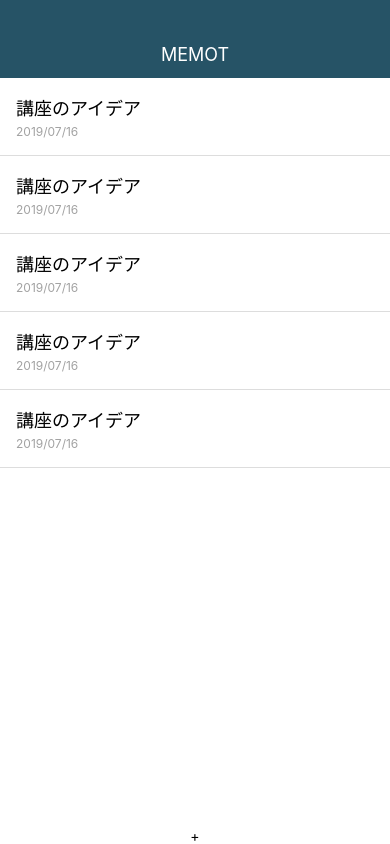
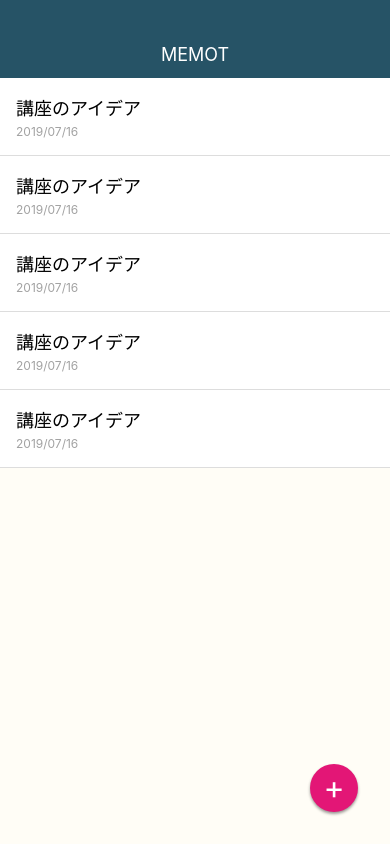
Before and after one commit to k2font/generalApp, a React Native app: screen / in a window 390 px wide. Built offline with nearby package versions, Linux system fonts and the light colour scheme.

Commit message:
feat create button in App.js

```diff
--- a/App.js
+++ b/App.js
@@ -39,8 +39,8 @@ export default function App() {
         </View>
       </View>
 
-      <View>
-        <Text>+</Text>
+      <View style={styles.memoAddButton}>
+        <Text style={styles.memoAddButtonText}>+</Text>
       </View>
     </View>
   );
@@ -49,10 +49,32 @@ export default function App() {
 const styles = StyleSheet.create({
   container: {
     flex: 1,
-    backgroundColor: '#fff',
+    backgroundColor: '#fffdf6',
     alignItems: 'center',
     justifyContent: 'center',
     paddingTop: 78,
+  },
+
+  memoAddButton: {
+    position: 'absolute',
+    bottom: 32,
+    right: 32,
+    width: 48,
+    height: 48,
+    backgroundColor: '#E31676',
+    borderRadius: 50,
+    justifyContent: 'center',
+    alignItems: 'center',
+    shadowColor: '#000',
+    shadowOffset: { width: 0, height: 2 },
+    shadowOpacity: 0.4,
+    shadowRadius: 3,
+  },
+
+  memoAddButtonText: {
+    fontSize: 32,
+    lineHeight: 34,
+    color: '#fff',
   },
 
   memoList: {
@@ -64,6 +86,7 @@ const styles = StyleSheet.create({
     padding: 16,
     borderBottomWidth: 1,
     borderBottomColor: '#ddd',
+    backgroundColor: '#fff',
   },
 
   memoTitle: {
@@ -86,6 +109,10 @@ const styles = StyleSheet.create({
     backgroundColor: '#265366',
     justifyContent: 'center',
     alignItems: 'center',
+    shadowColor: '#000',
+    shadowOffset: { width: 0, height: 0 },
+    shadowOpacity: 0.5,
+    shadowRadius: 10,
   },
 
   appbarTitle: {
```
